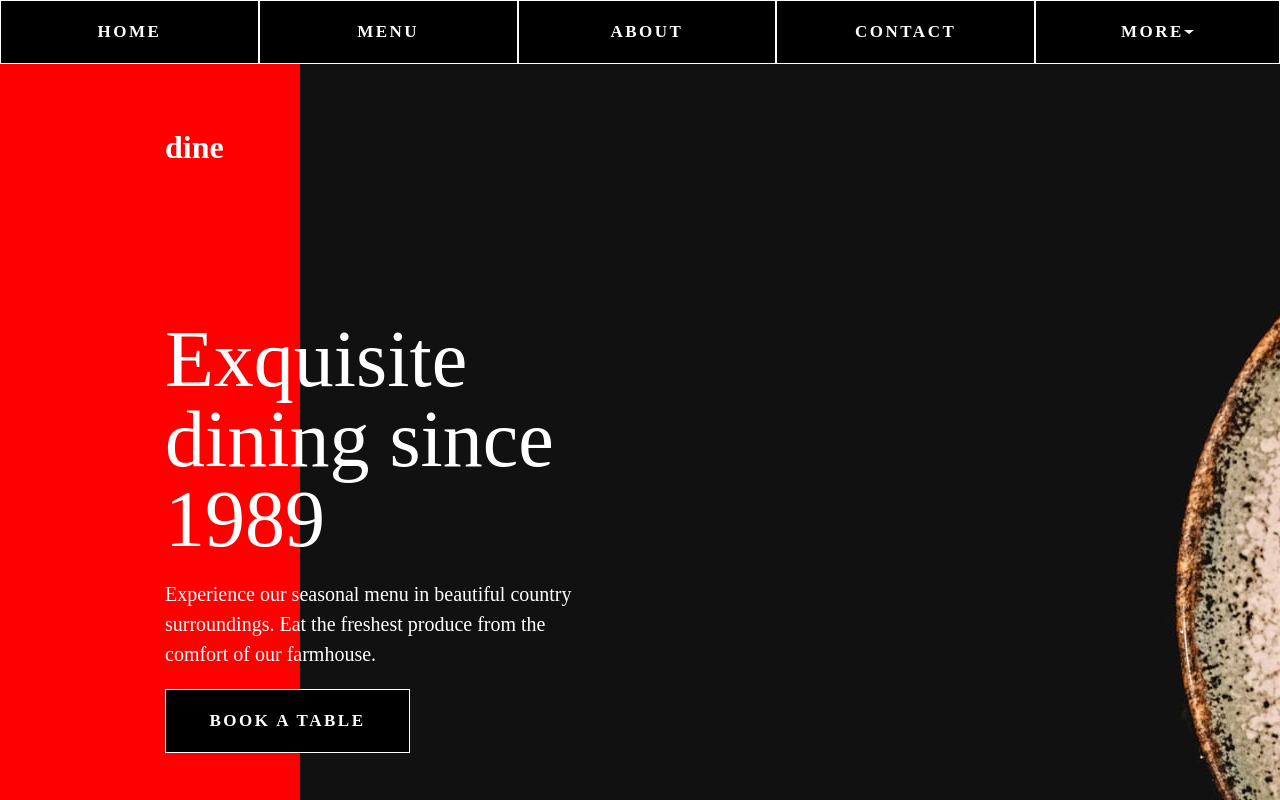
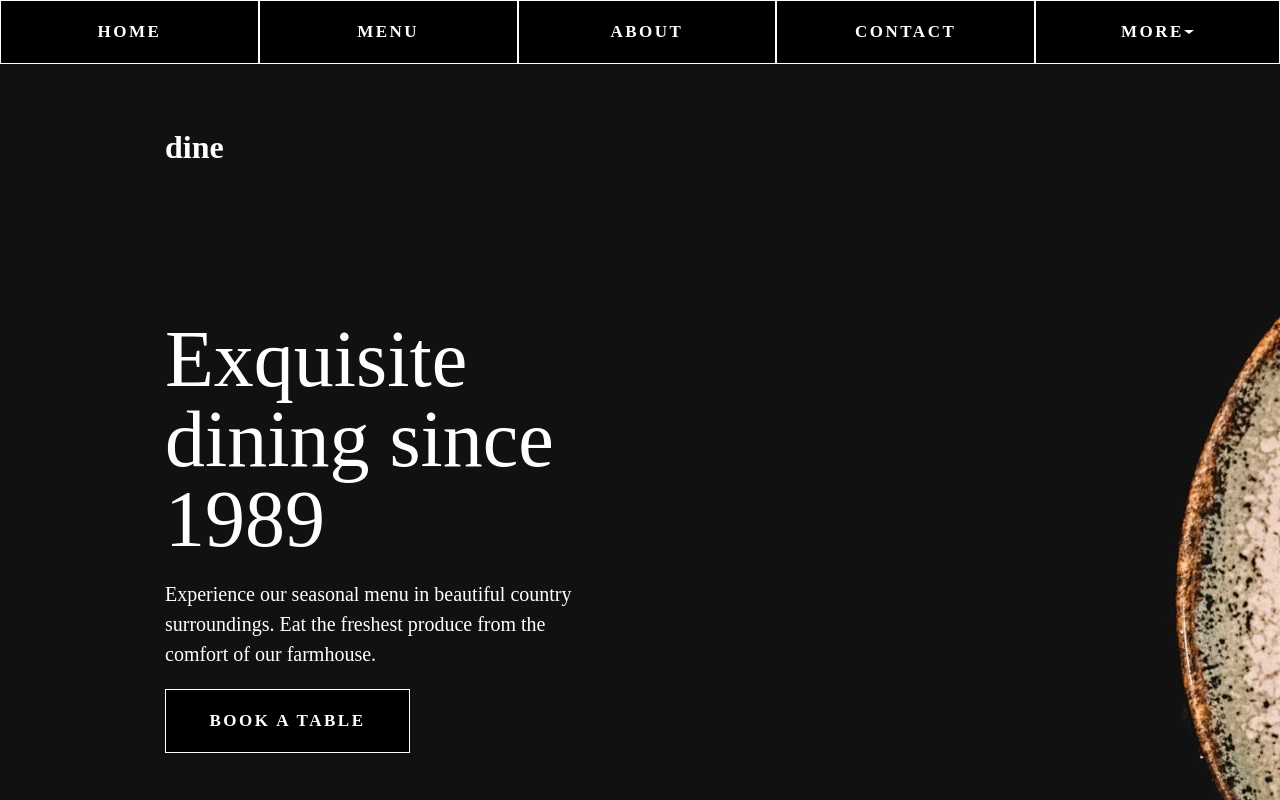
Before and after one commit to CescoMinchia/restaurant, a website built with webpack: page dist/index.html in a window 1280 px wide. Shown: the top 800 px of the page. Built offline with nearby package versions, Linux system fonts and the light colour scheme; a web font is replaced by a local one.

Commit message:
Initial dist subtree commit

```diff
--- a/src/homepage.css
+++ b/src/homepage.css
@@ -13,8 +13,7 @@ body {
     display: flex;
     flex-direction: column;
     padding-left:165px;
-    /* background-color: #111111; */
-    background-color: red;;
+    background-color: #111111;
 }
 
 #title {
```
